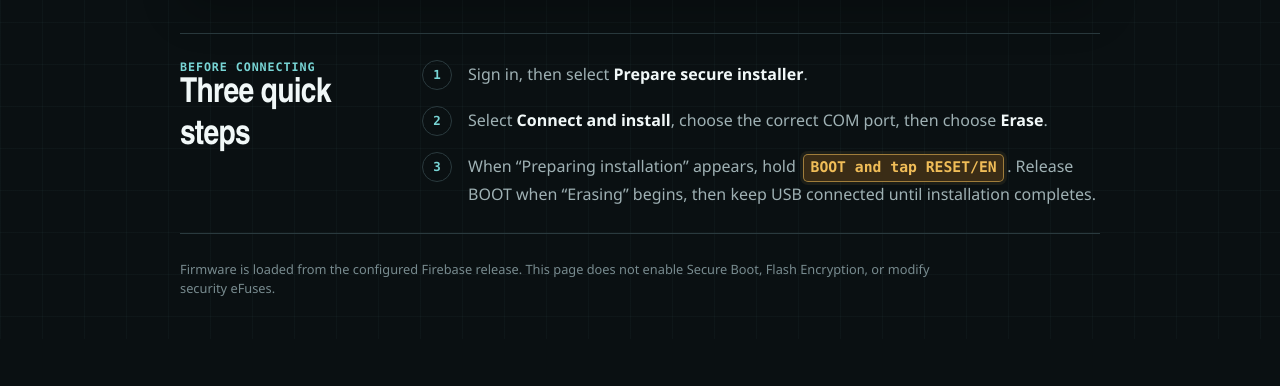
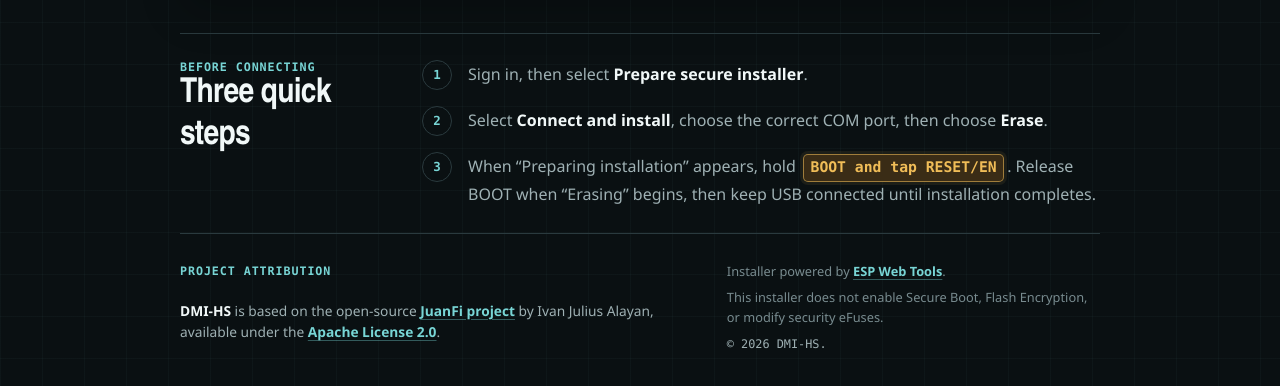
Before and after one commit to admepls/DMI-HS, a plain HTML site: page index.html in a window 1280 px wide. Shown: the part 650-1036 px from the top of the page. Before the commit the page ends 989 px from the top, so only its background shows below. Drawn offline with Linux system fonts and the light colour scheme; no server answers.

Commit message:
Add project attribution footer

```diff
--- a/index.html
+++ b/index.html
@@ -10,7 +10,7 @@
     >
     <title>DMI-HS ESP32 Installer</title>
     <link rel="icon" href="assets/favicon.png">
-    <link rel="stylesheet" href="styles.css?v=2">
+    <link rel="stylesheet" href="styles.css?v=3">
     <script
       type="module"
       src="https://unpkg.com/esp-web-tools@10.1.0/dist/web/install-button.js?module"
@@ -155,9 +155,39 @@
         </ol>
       </section>
 
-      <footer>
-        Firmware is loaded from the configured Firebase release. This page does
-        not enable Secure Boot, Flash Encryption, or modify security eFuses.
+      <footer class="site-footer">
+        <div class="footer-attribution">
+          <p class="eyebrow">Project attribution</p>
+          <p>
+            <strong>DMI-HS</strong> is based on the open-source
+            <a
+              href="https://github.com/ivanalayan15/JuanFi"
+              target="_blank"
+              rel="noopener noreferrer"
+            >JuanFi project</a>
+            by Ivan Julius Alayan, available under the
+            <a
+              href="https://www.apache.org/licenses/LICENSE-2.0"
+              target="_blank"
+              rel="noopener noreferrer"
+            >Apache License 2.0</a>.
+          </p>
+        </div>
+        <div class="footer-details">
+          <p>
+            Installer powered by
+            <a
+              href="https://github.com/esphome/esp-web-tools"
+              target="_blank"
+              rel="noopener noreferrer"
+            >ESP Web Tools</a>.
+          </p>
+          <p>
+            This installer does not enable Secure Boot, Flash Encryption, or
+            modify security eFuses.
+          </p>
+          <p class="footer-copyright">© 2026 DMI-HS.</p>
+        </div>
       </footer>
     </main>
   </body>
--- a/styles.css
+++ b/styles.css
@@ -558,12 +558,62 @@ h2 {
   font-weight: 800;
 }
 
-footer {
-  max-width: 760px;
-  padding-top: 26px;
+.site-footer {
+  display: grid;
+  grid-template-columns: minmax(0, 1.15fr) minmax(260px, 0.85fr);
+  gap: 42px;
+  padding: 28px 0 4px;
   color: #788b8f;
   font-size: 0.8rem;
   line-height: 1.55;
+}
+
+.site-footer p {
+  margin-bottom: 0;
+}
+
+.footer-attribution {
+  display: grid;
+  gap: 9px;
+}
+
+.footer-attribution > p:last-child {
+  max-width: 560px;
+  color: var(--muted);
+  font-size: 0.86rem;
+}
+
+.site-footer strong {
+  color: var(--ink);
+}
+
+.site-footer a {
+  color: var(--teal);
+  font-weight: 700;
+  text-decoration-color: rgba(120, 213, 213, 0.38);
+  text-underline-offset: 3px;
+}
+
+.site-footer a:hover {
+  text-decoration-color: currentColor;
+}
+
+.site-footer a:focus-visible {
+  border-radius: 2px;
+  outline: 3px solid var(--blue);
+  outline-offset: 3px;
+}
+
+.footer-details {
+  display: grid;
+  gap: 7px;
+  align-content: start;
+}
+
+.footer-copyright {
+  color: var(--muted);
+  font-family: "Cascadia Mono", Consolas, monospace;
+  font-size: 0.74rem;
 }
 
 @media (max-width: 820px) {
@@ -602,6 +652,11 @@ footer {
 
   .steps {
     gap: 16px;
+  }
+
+  .site-footer {
+    grid-template-columns: 1fr;
+    gap: 18px;
   }
 }
 
```
